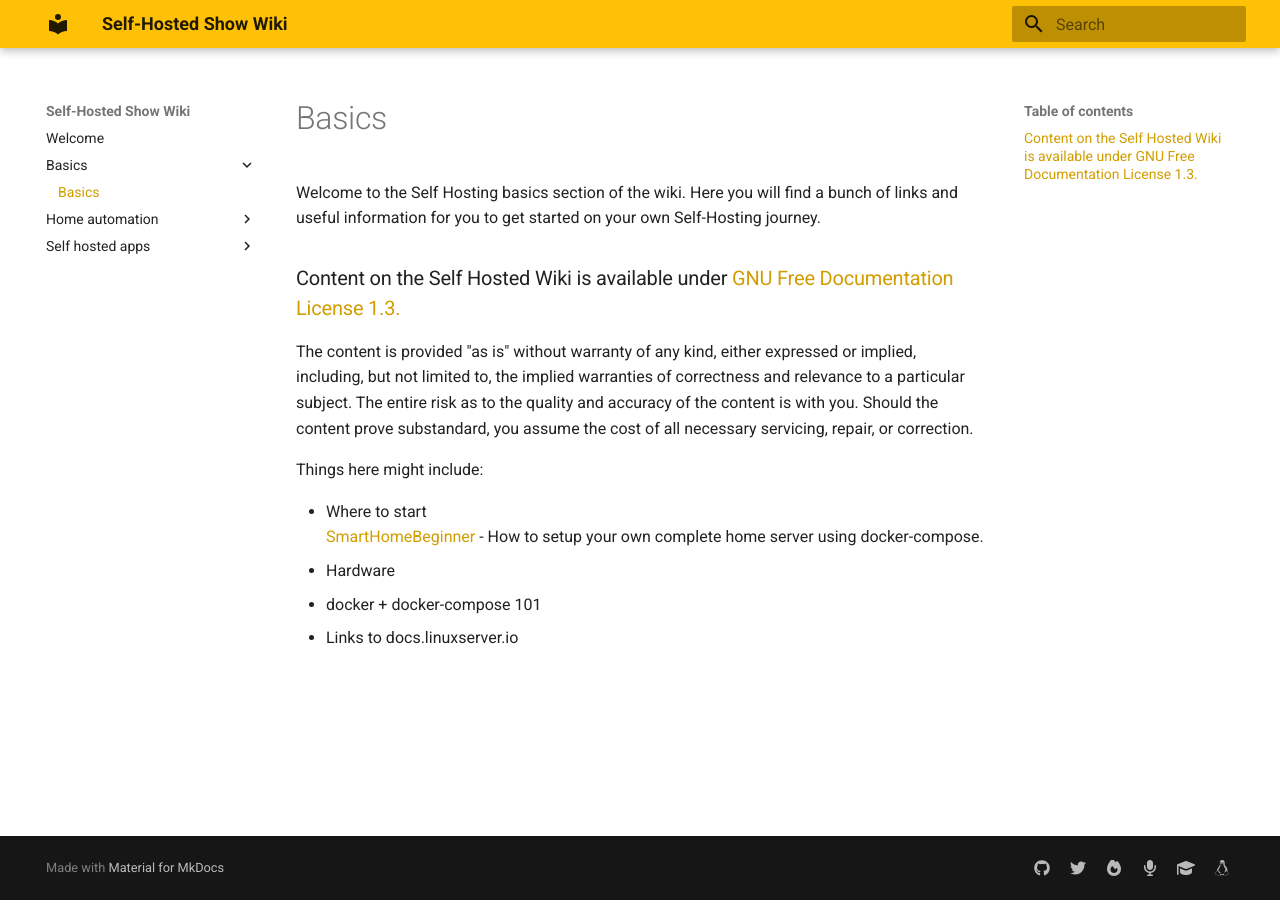
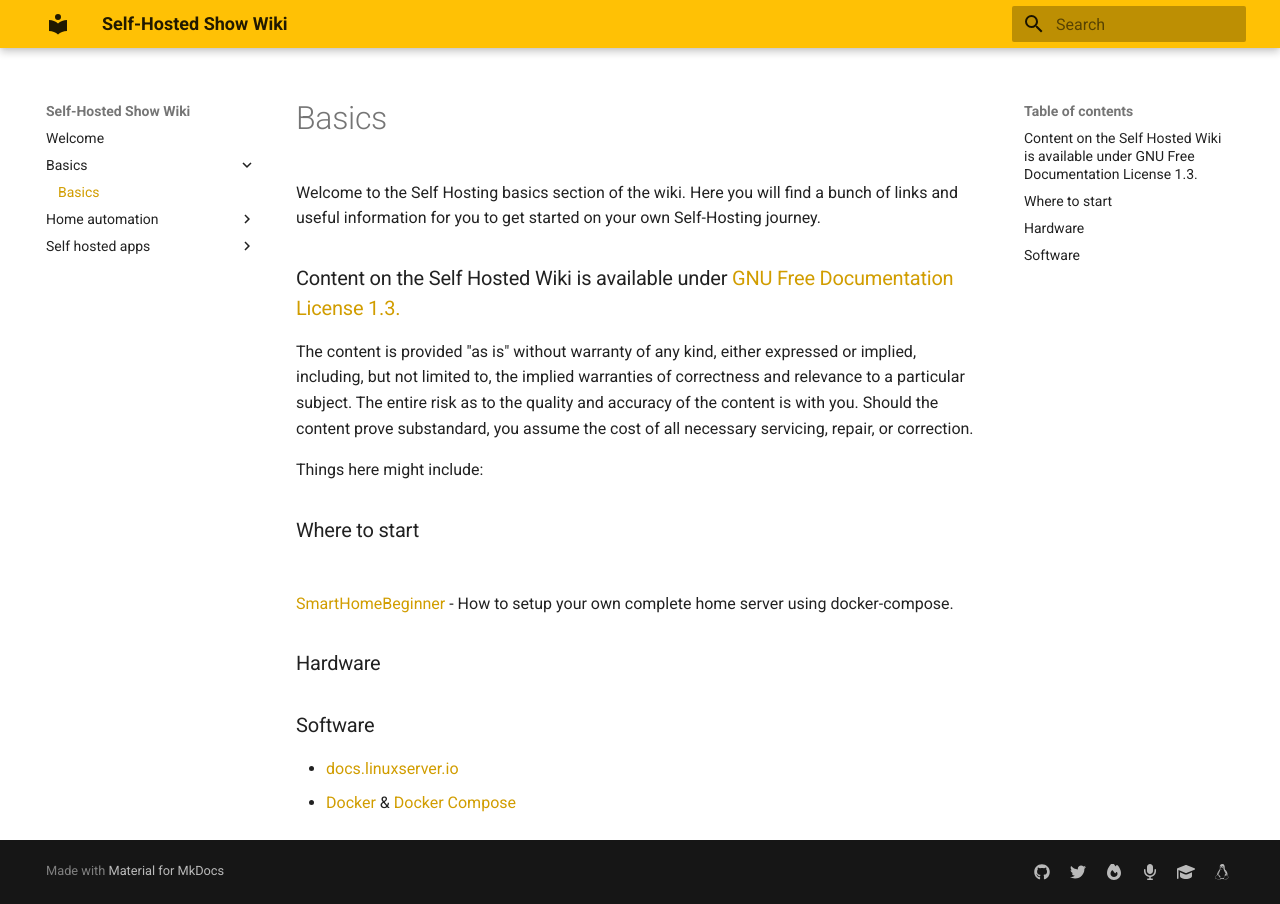
Before and after one commit to selfhostedshow/wiki, an MkDocs documentation site: the page built from docs/basics/getting-started.md, in a window 1280 px wide. Built offline with MkDocs 1.6.1 and Material for MkDocs 9.7.7, drawn with Linux system fonts in a browser that asks for light colours.

Commit message:
Edited "include" section.

```diff
--- a/docs/basics/getting-started.md
+++ b/docs/basics/getting-started.md
@@ -8,8 +8,9 @@ The content is provided "as is" without warranty of any kind, either expressed o
 
 Things here might include:
 
-* Where to start<br>
+### Where to start<br>
   [SmartHomeBeginner](https://www.smarthomebeginner.com/) - How to setup your own complete home server using docker-compose.
-* Hardware
-* docker + docker-compose 101
-  * Links to docs.linuxserver.io
+### Hardware
+### Software
+  * [docs.linuxserver.io](https://docs.docker.com/engine/docker-overview/)
+  * [Docker](https://docs.docker.com/engine/docker-overview/) & [Docker Compose](https://docs.docker.com/compose/)
```
